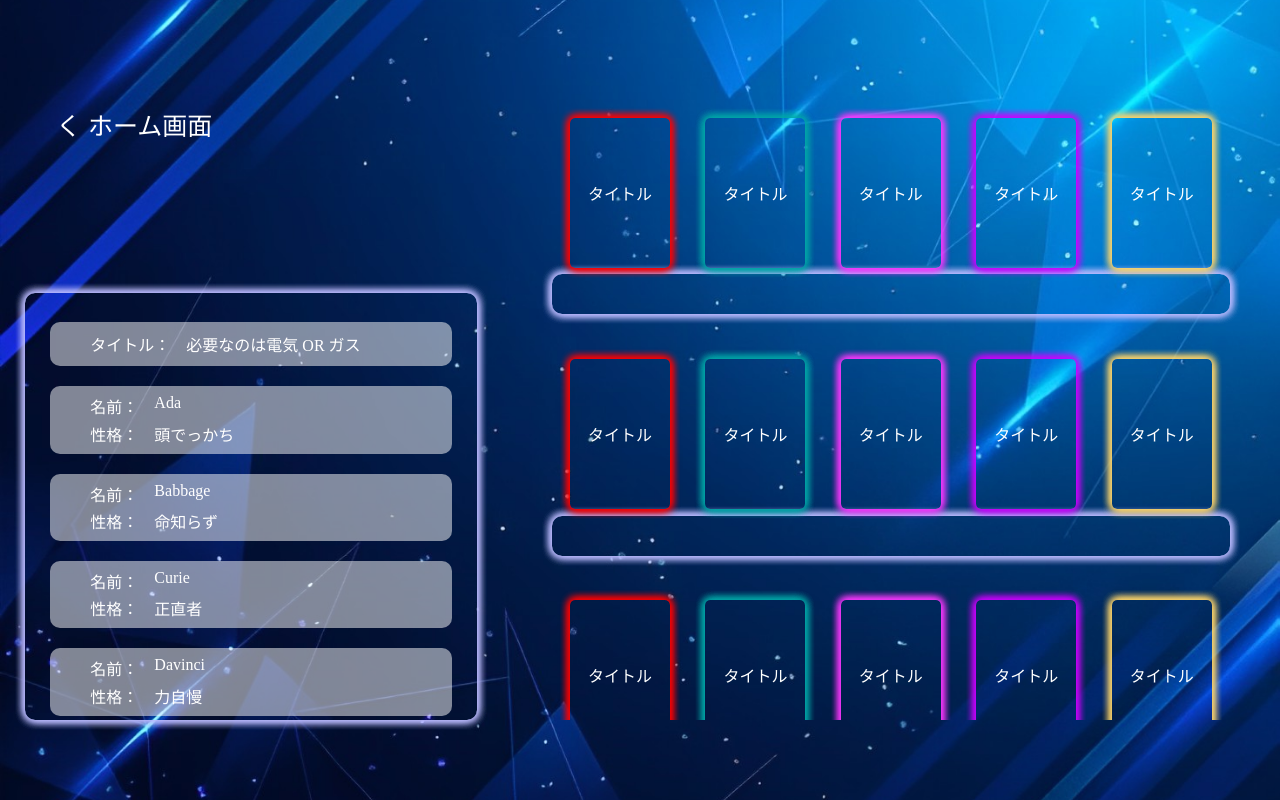
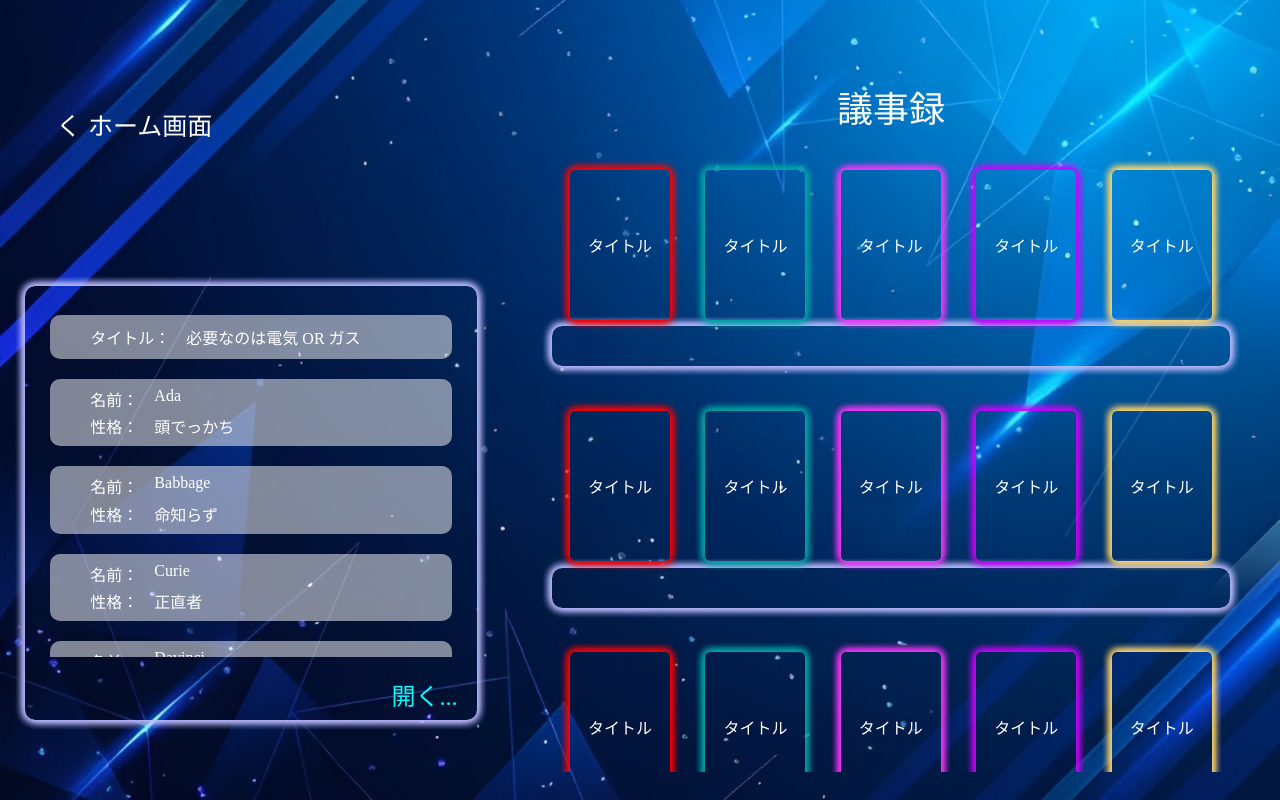
Before and after one commit to ten-pro/GiikuCAMPvol4, a Next.js app in the folder frontend/: page /record in a window 1280 px wide. Built offline with nearby package versions, Linux system fonts and the light colour scheme.

Commit message:
議事録修正
議事録画面にタイトル追加
開くボタン追加

```diff
--- a/frontend/src/components/Record/RecordLeft.tsx
+++ b/frontend/src/components/Record/RecordLeft.tsx
@@ -22,6 +22,9 @@ return (
                 <LeftContnts name='Curie' position='正直者' />
                 <LeftContnts name='Davinci' position='力自慢' />
             </div>
+            <div className={Styles.openArea}>
+                <div className={Styles.open}>開く...</div>
+            </div>
         </div>
     </div>
 </>
--- a/frontend/src/components/Record/RecordRight.tsx
+++ b/frontend/src/components/Record/RecordRight.tsx
@@ -9,6 +9,9 @@ function RecordRight() {
 return (
 <>
     <div className={Styles.right}>
+        <div className={Styles.pageTitle}>
+            <div className={Styles.pTitle}>議事録</div>
+        </div>
         <div className={Styles.bookArea}>
             <div className={Styles.bookLine}>
                 <div className={Styles.bookTop}>
--- a/frontend/src/styles/Record/Record.module.scss
+++ b/frontend/src/styles/Record/Record.module.scss
@@ -33,15 +33,15 @@
             0 0 10px #bbbbff,
             0 0 10px #bbbbff,
             0 0 10px #bbbbff;
-        padding: 5%;
+        padding: 5% 5% 5% 5%;
         border-radius: 10px;
         height: 60%;
         margin: 0 5% 0 5%;
-        overflow: scroll;
         .leftBottomm {
-            display: flex;
-            flex-direction: column;
-            height: 100%;
+            // display: flex;
+            // flex-direction: column;
+            height: 90%;
+            overflow: scroll;
             .title {
                 background-color: rgb(255, 255, 255, 0.5);
                 border-radius: 10px;
@@ -67,6 +67,7 @@
                     .nameTitle {
                         color: #ffffff;
                         padding: 0 5% 1% 0;
+                        white-space: nowrap;
                     }
                     .nameVar {
                         color: #ffffff;
@@ -77,11 +78,26 @@
                     .positionTitle {
                         color: #ffffff;
                         padding-right: 5%;
+                        white-space: nowrap;
                     }
                     .positionVar {
                         color: #ffffff;
                     }
                 }
+            }
+        }
+        .openArea {
+            width: 15%;
+            margin: 5% 0 0 auto;
+            .open {
+                color: aqua;
+                font-size: 24px;
+                cursor: pointer;
+                // text-align: right;
+                white-space: nowrap;
+            }
+            .open:hover {
+                text-decoration: underline;
             }
         }
     }
@@ -91,6 +107,14 @@
     width: 60vw;
     height: 80vh;
     padding: 0 1%;
+    .pageTitle {
+
+        .pTitle {
+            color: #ffffff;
+            font-size: 36px;
+            text-align: center;
+        }
+    }
     .bookArea {
         overflow: scroll;
         width: 100%;
```
